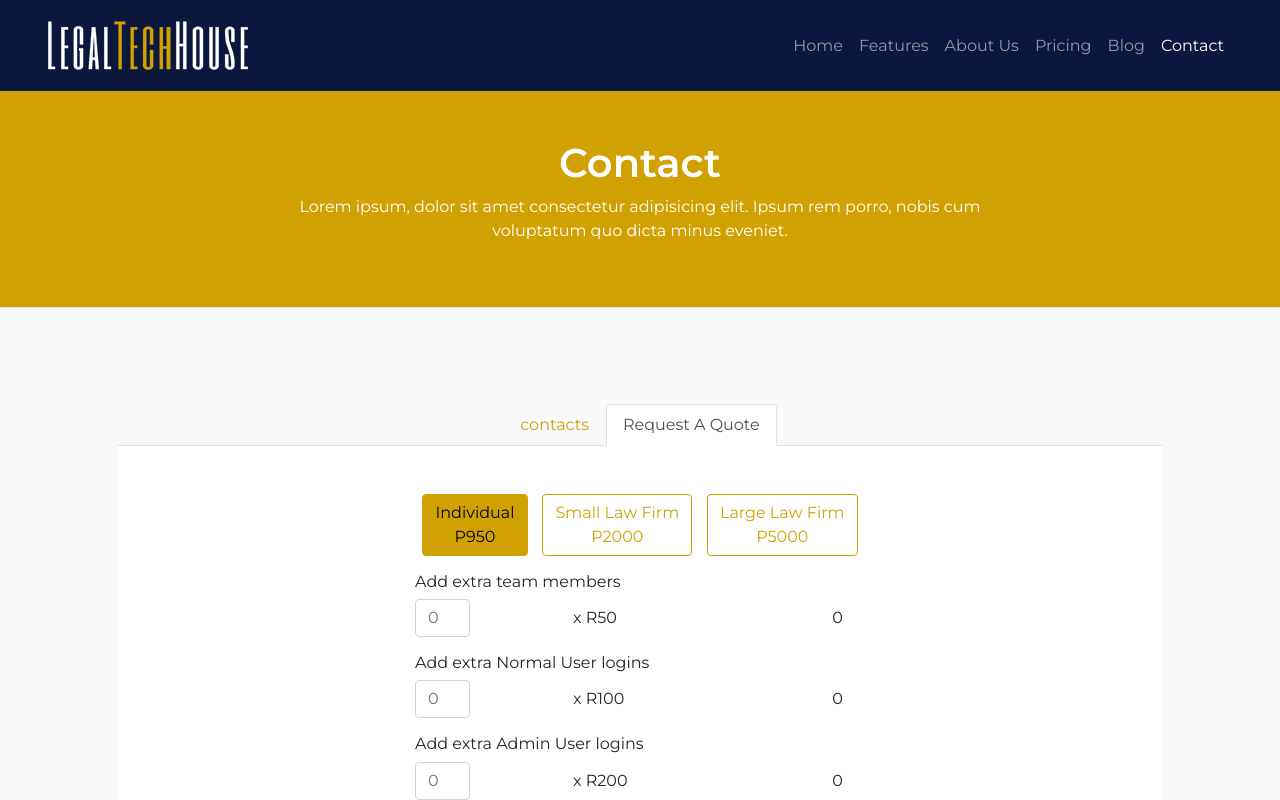
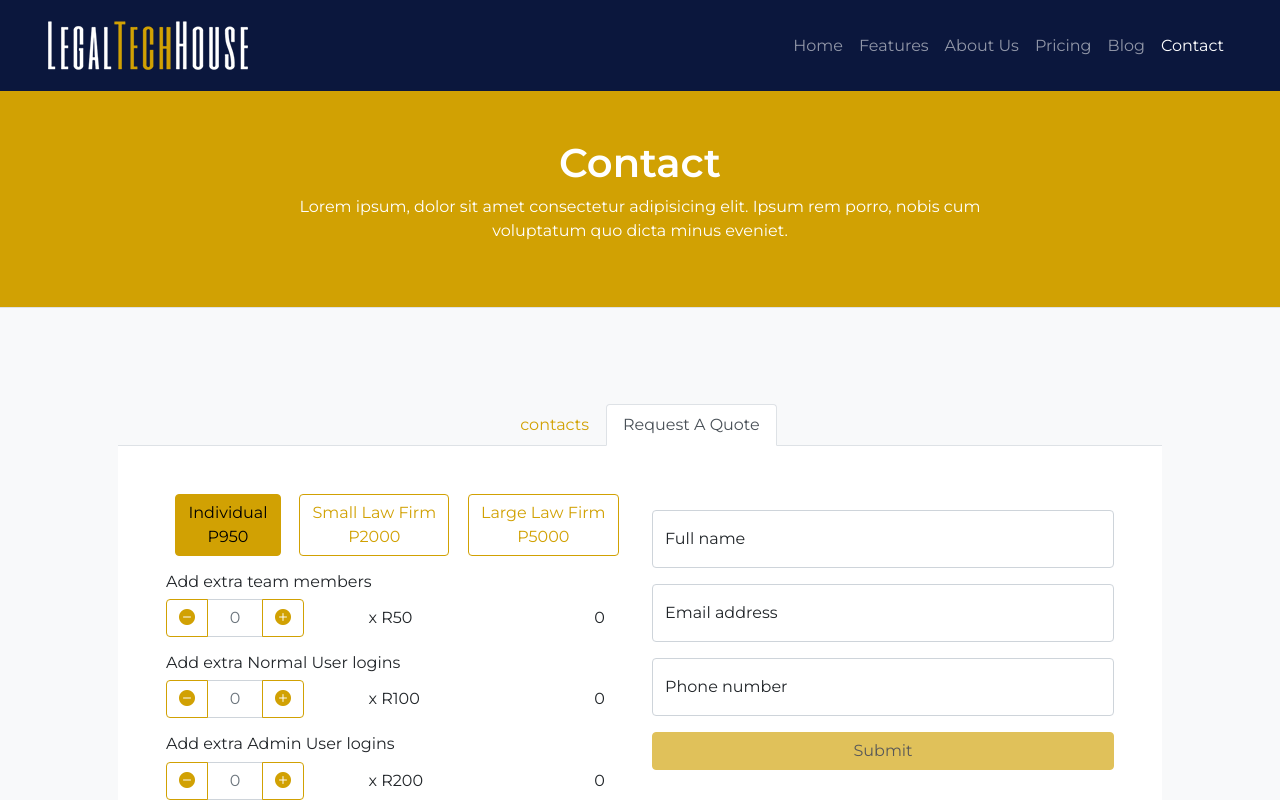
Before and after one commit to legaltechhouse/nextjs-website, a Next.js app: page /contact in a window 1280 px wide. Both pictures are taken after a click on the tab "Request A Quote". Shown: the top 800 px of the page. Built offline with nearby package versions, Linux system fonts and the light colour scheme.

Commit message:
Add custom number input component

```diff
--- /dev/null
+++ b/components/contacts/custom-number-input.js
@@ -0,0 +1,14 @@
+export default function CustomNumberInput({ id, changeFn, clickFn }) {
+    return (
+        <div className="input-group">
+            <button className="btn btn-outline-primary" type="button" id="button-subtract" onClick={clickFn}>
+                <i className="bi-dash-circle-fill m-auto text-primary"></i>
+            </button>
+            <label htmlFor={id} className="d-none">Add extras</label>
+            <input className="form-control text-center" id={id} type="number" placeholder="0" onChange={changeFn} min="0" max="100" />
+            <button className="btn btn-outline-primary" type="button" id="button-add" onClick={clickFn}>
+                <i className="bi-plus-circle-fill m-auto text-primary"></i>
+            </button>
+        </div>
+    );
+}
--- a/components/contacts/quotation-form.js
+++ b/components/contacts/quotation-form.js
@@ -1,4 +1,5 @@
 import { useState, useEffect } from "react";
+import CustomNumberInput from "./custom-number-input";
 
 export default function QuotationForm() {
 
@@ -7,6 +8,8 @@ export default function QuotationForm() {
     const [teamSum, setTeamSum] = useState(0);
     const [usersSum, setUsersSum] = useState(0);
     const [adminsSum, setAdminsSum] = useState(0);
+
+    const getElemId = (el) => el.attributes?.id ? el.attributes.id.value : el.getAttribute('id');
 
     const add = (value) => {
         const sum = value + teamSum + usersSum + adminsSum;
@@ -18,18 +21,19 @@ export default function QuotationForm() {
     };
 
     const totalUnitPrice = (e) => {
-        const unitId = e.currentTarget.attributes.id.value;
+        const element = e?.currentTarget ? e.currentTarget : e;
+        const unitId = getElemId(element);
         switch (unitId) {
             case 'team':
-                let team = 50 * parseInt(e.currentTarget.value);
+                const team = 50 * parseInt(element.value);
                 setTeamSum(team);
                 break;
             case 'users':
-                const users = 100 * parseInt(e.currentTarget.value);
+                const users = 100 * parseInt(element.value);
                 setUsersSum(users);
                 break;
             case 'admins':
-                const admins = 200 * parseInt(e.currentTarget.value);
+                const admins = 200 * parseInt(element.value);
                 setAdminsSum(admins);
                 break;
             default:
@@ -37,13 +41,29 @@ export default function QuotationForm() {
         }
     }
 
+    const stepper = (e) => {
+        const numInput = Array.from(e.currentTarget.parentElement.children).find(child => child.localName === 'input');
+        switch (getElemId(e.currentTarget)) {
+            case 'button-add':
+                numInput.stepUp();
+                break;
+            case 'button-subtract':
+                numInput.stepDown();
+                break;
+            default:
+                console.log(`Sorry, we are out of ${e}.`);
+
+        }
+        totalUnitPrice(numInput);
+    };
 
     useEffect(() => {
         add(checked);
-      },[checked, teamSum, usersSum, adminsSum])
+    }, [checked, teamSum, usersSum, adminsSum])
 
-    return <form id="contactForm" data-sb-form-api-token="API_TOKEN">
+    return <form id="contactForm" className="row" data-sb-form-api-token="API_TOKEN">
 
+        <div className="col-lg-6">
             <div className="form-floatig mb-3 d-flex justify-content-around">
                 <input type="radio" className="btn-check" name="pricing-plan" id="individual" autoComplete="off" onChange={onValueChange} value="950" defaultChecked />
                 <label className="btn btn-outline-primary" htmlFor="individual">Individual <br /> P950</label>
@@ -58,10 +78,8 @@ export default function QuotationForm() {
 
                 <h6>Add extra team members</h6>
                 {/* additional team members input */}
-            <div className="col-2">
-                <label htmlFor="team" className="d-none">Add extra team members</label>
-                <input className="form-control" id="team" type="number" placeholder="0" onChange={totalUnitPrice} min="0" max="100"/>
-                <div className="invalid-feedback" data-sb-feedback="team:required">A name is required.</div>
+                <div className="col-4">
+                    <CustomNumberInput id="team" clickFn={stepper} changeFn={totalUnitPrice} />
                 </div>
                 <div className="col-4">x R50</div>
                 <div className="col-2">
@@ -71,10 +89,8 @@ export default function QuotationForm() {
             <div className="row mb-3 justify-content-between align-items-center">
                 <h6>Add extra Normal User logins</h6>
                 {/* additional normal users input */}
-            <div className="col-2">
-                <label htmlFor="users" className="d-none">Add extra Normal User logins</label>
-                <input className="form-control" id="users" type="number" placeholder="0"  onChange={totalUnitPrice} min="0" max="100" />
-                <div className="invalid-feedback" data-sb-feedback="name:required">A name is required.</div>
+                <div className="col-4">
+                    <CustomNumberInput id="users" clickFn={stepper} changeFn={totalUnitPrice} />
                 </div>
                 <div className="col-4">x R100</div>
                 <div className="col-2">
@@ -84,10 +100,8 @@ export default function QuotationForm() {
             <div className="row mb-5 justify-content-between align-items-center">
                 <h6>Add extra Admin User logins</h6>
                 {/* additional admins input */}
-            <div className="col-2">
-                <label htmlFor="admins" className="d-none">Add extra Admin User logins</label>
-                <input className="form-control" id="admins" type="number" placeholder="0"  onChange={totalUnitPrice} min="0" max="100"/>
-                <div className="invalid-feedback" data-sb-feedback="name:required">A name is required.</div>
+                <div className="col-4">
+                    <CustomNumberInput id="admins" clickFn={stepper} changeFn={totalUnitPrice} />
                 </div>
                 <div className="col-4 text-mute">x R200</div>
                 <div className="col-2">
@@ -99,11 +113,14 @@ export default function QuotationForm() {
                 <div className="col-6">
                     <label htmlFor="total" className="col-sm-2 col-form-label">Total</label>
                 </div>
-            <div className="col-2">
+                <div className="col-4">
                     <input type="text" readOnly className="form-control-plaintext text-center" id="total" value={currentSum} />
                 </div>
             </div>
             <hr />
+        </div>
+
+        <div className="col-lg-6">
             {/* Name input */}
             <div className="form-floating my-3">
                 <input className="form-control" id="name" type="text" placeholder="0" data-sb-validations="required" />
@@ -141,5 +158,6 @@ export default function QuotationForm() {
             <div className="d-none" id="submitErrorMessage"><div className="text-center text-danger mb-3">Error sending message!</div></div>
             {/* Submit Button */}
             <div className="d-grid"><button className="btn btn-primary btn disabled" id="submitButton" type="submit">Submit</button></div>
+        </div>
     </form>
 }
--- a/pages/contact.js
+++ b/pages/contact.js
@@ -43,13 +43,8 @@ export default function Contact() {
                         </div>
 
                         <div className="tab-pane fade" id="pills-quotation" role="tabpanel" aria-labelledby="pills-quotation-tab">
-                            <div className="row gx-5 justify-content-center">
-                                <div className="col-lg-8 col-xl-6">
-                                    <QuotationForm />
-                                </div>
-                            </div>
+                            <QuotationForm />
                         </div>
-
                     </div>
 
                 </div>
--- a/styles/scss/_global.scss
+++ b/styles/scss/_global.scss
@@ -84,3 +84,12 @@ a {
   padding-top: 7rem;
   padding-bottom: 7rem;
 }
+
+input[type='number'] {
+  -moz-appearance:textfield;
+}
+
+input::-webkit-outer-spin-button,
+input::-webkit-inner-spin-button {
+  -webkit-appearance: none;
+}
```
Lines whose indentation alone changed are shown as unchanged.
